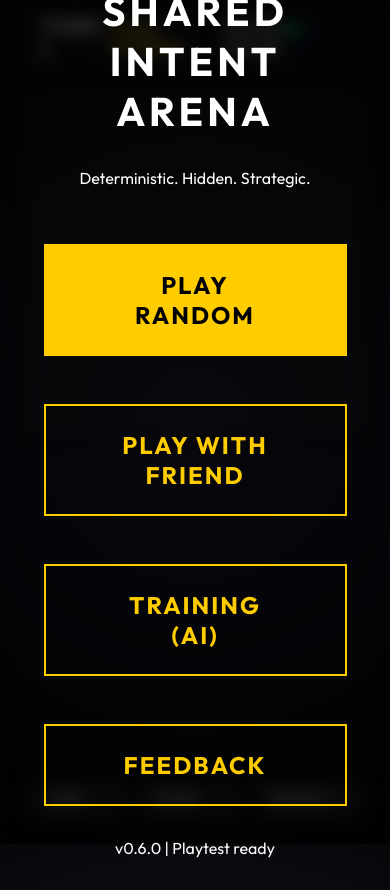
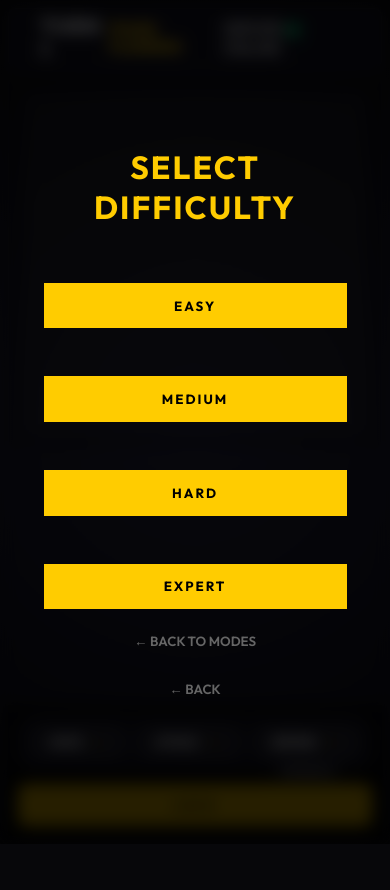
Before and after one commit to supreme1523-cmd/intelGame, a website: page index.html in a window 390 px wide. Both pictures are taken after a click on the button "TRAINING (AI)". After the commit the page ends 844 px from the top, so only its background shows below. Drawn offline with nearby package versions, Linux system fonts and the light colour scheme.

Commit message:
fix: resolve mobile UI and bot play regression\n\n- Fixed ReferenceError in menu.js restoring Bot Play.\n- Added dedicated 'LOCK' button for mobile to fix unplayable state.\n- Adjusted CSS for mobile commit button visibility.

```diff
--- a/css/style.css
+++ b/css/style.css
@@ -328,6 +328,11 @@ body {
     color: var(--bg-dark);
 }
 
+.mobile-commit {
+    display: none;
+    /* Desktop default: Hidden */
+}
+
 .d-pad {
     display: flex;
     flex-direction: column;
@@ -503,9 +508,33 @@ body {
         flex-wrap: wrap;
         width: 100%;
         justify-content: center;
+        width: 100%;
+        justify-content: center;
         padding: 10px;
         gap: 10px;
         border-radius: 12px;
+        position: relative;
+    }
+
+    .mobile-commit {
+        display: block !important;
+        padding: 0.8rem 1.5rem;
+        background: var(--accent);
+        color: black;
+        border: none;
+        border-radius: 8px;
+        font-weight: 800;
+        cursor: pointer;
+        flex-shrink: 0;
+        margin-top: 5px;
+        width: 100%;
+        text-align: center;
+        transition: opacity 0.3s;
+    }
+
+    .mobile-commit.disabled {
+        opacity: 0.5;
+        pointer-events: none;
     }
 
     .btn-group {
--- a/index.html
+++ b/index.html
@@ -184,6 +184,7 @@
                     <button id="dir-down" class="d-btn down" data-dir="down">▼</button>
                 </div>
             </div>
+            <button id="commit-btn-mobile" class="glow-btn mobile-commit disabled">LOCK</button>
             <button id="feedback-btn" class="mini-btn">FEEDBACK</button>
         </footer>
     </div>
--- a/js/menu.js
+++ b/js/menu.js
@@ -37,7 +37,7 @@
         }
         if (playAiBtn) {
             playAiBtn.addEventListener('click', () => {
-                renderModes('ai'); // Trigger difficulty selection
+                showDifficultySelection(); // Trigger difficulty selection
                 showScreen('options');
             });
         }
--- a/js/ui.js
+++ b/js/ui.js
@@ -9,6 +9,7 @@
     let nextBtn = document.getElementById('next-phase-btn');
     const logEl = document.getElementById('log-content');
     const commitBtn = document.getElementById('commit-btn');
+    const mobileCommitBtn = document.getElementById('commit-btn-mobile');
     const dPad = document.getElementById('direction-pad');
     const actionBtns = document.querySelectorAll('.action-btn');
     const abilityTrack = document.getElementById('ability-track');
@@ -75,6 +76,15 @@
             }
         });
 
+        if (mobileCommitBtn) {
+            mobileCommitBtn.addEventListener('click', () => {
+                if (!mobileCommitBtn.classList.contains('disabled')) {
+                    onCommitCallback();
+                    clearSelection();
+                }
+            });
+        }
+
         const fbBtn = document.getElementById('feedback-btn');
         if (fbBtn) fbBtn.addEventListener('click', () => alert("Thank you for playtesting! Report bugs to the arena master."));
 
@@ -93,8 +103,14 @@
         pendingCard.classList.add('empty');
     }
 
-    function enableCommit() { commitBtn.classList.remove('disabled'); }
-    function disableCommit() { commitBtn.classList.add('disabled'); }
+    function enableCommit() {
+        commitBtn.classList.remove('disabled');
+        if (mobileCommitBtn) mobileCommitBtn.classList.remove('disabled');
+    }
+    function disableCommit() {
+        commitBtn.classList.add('disabled');
+        if (mobileCommitBtn) mobileCommitBtn.classList.add('disabled');
+    }
     function hideOnboarding() { document.getElementById('onboarding-overlay').classList.add('hidden'); }
 
     function setLocked(isLocked) {
```
